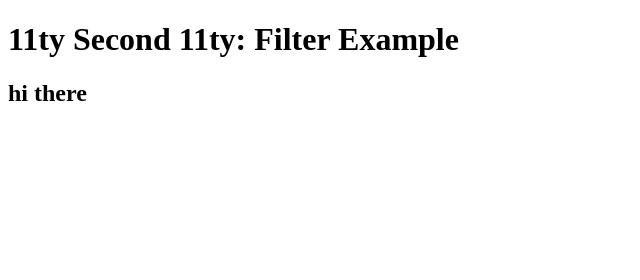
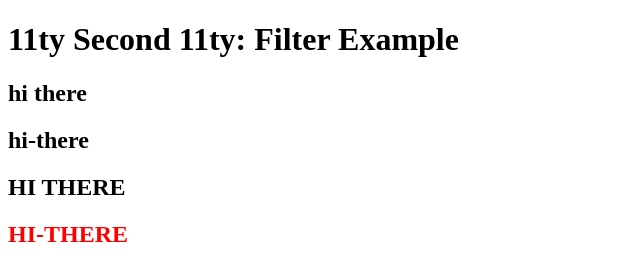
Before and after one commit to brob/11ty-second-11ty, an Eleventy site: page filter/index.html in a window 1280 px wide. Shown: the whole page, without its empty margins (0-640 px from the left). Built offline with nearby package versions, Linux system fonts and the light colour scheme; Eleventy itself is replaced by a stand-in of ours; files that its build step writes are made by us from their sources.

Commit message:
Finished filters

```diff
--- a/filter/index.html
+++ b/filter/index.html
@@ -9,5 +9,8 @@
 <body>
     <h1>11ty Second 11ty: Filter Example</h1>
     <h2>{{ "hi there" }}</h2>
+    <h2>{{ "hi there" | slugify }}</h2>
+    <h2>{{ "hi there" | uppercase }}</h2>
+    <h2>{{ "hi there" | slugify | uppercase | color: "red" }}</h2>
 </body>
 </html>
```
Also changed, not shown: filter/.eleventy.js (added).
